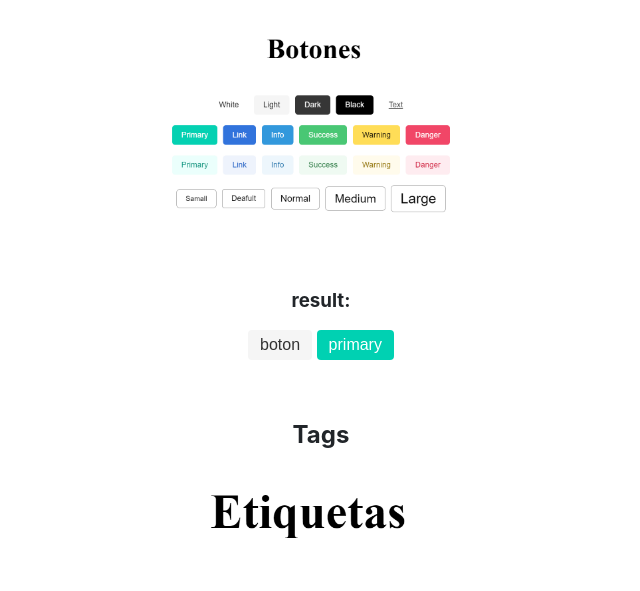
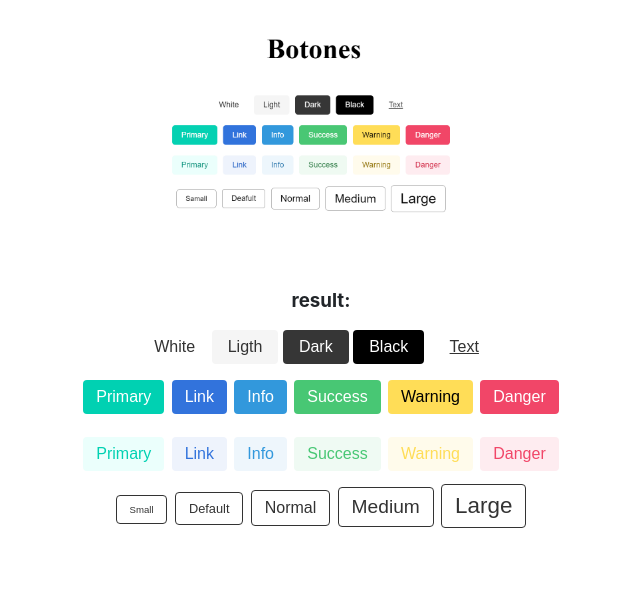
Before and after one commit to VPseudo11/framework_CSS, a plain HTML site: page 16-talleres/frameworkcss/index.html in a window 1280 px wide. Shown: the part 114-705 px from the top of the page, without its empty margins (319-959 px from the left). Drawn offline with Linux system fonts and the light colour scheme.

Commit message:
buttons and labels whith the group

```diff
--- a/16-talleres/frameworkcss/index.html
+++ b/16-talleres/frameworkcss/index.html
@@ -1,5 +1,6 @@
 <!DOCTYPE html>
 <html lang="en">
+
 <head>
   <meta charset="UTF-8">
   <meta http-equiv="X-UA-Compatible" content="IE=edge">
@@ -8,6 +9,7 @@
   <link rel="stylesheet" href="style.css">
   <link rel="stylesheet" href="utilities.css">
 </head>
+
 <body>
   <h1>Framework CSS</h1>
 
@@ -19,8 +21,34 @@
     <h3>result:</h3>
     <div class="container">
       <!-- tu código aquí -->
-      <button type="button" class="btn">boton</button>
-      <button type="button" class="btn btn-primary">primary</button>
+      <button type="button" class="btn">White</button>
+      <button type="button" class="btn btn-ligth p-1">Ligth</button>
+      <button type="button" class="btn btn-dark p-1">Dark</button>
+      <button type="button" class="btn btn-black p-1">Black</button>
+      <button type="button" class="btn btn-text p-2">Text</button>
+    </div>
+    <div class="container">
+      <button type="button" class="btn btn-primary p-3 m-1">Primary</button>
+      <button type="button" class="btn btn-link p-3 m-1">Link</button>
+      <button type="button" class="btn btn-info p-3 m-1">Info</button>
+      <button type="button" class="btn btn-success p-3 m-1">Success</button>
+      <button type="button" class="btn btn-warning p-3 m-1">Warning</button>
+      <button type="button" class="btn btn-danger p-3 m-1">Danger</button>
+    </div>
+    <div class="container">
+      <button type="button" class="btn btn-primary-l p-3 m-2">Primary</button>
+      <button type="button" class="btn btn-link-l p-3 m-2">Link</button>
+      <button type="button" class="btn btn-info-l p-3 m-2">Info</button>
+      <button type="button" class="btn btn-success-l p-3 m-2">Success</button>
+      <button type="button" class="btn btn-warning-l p-3 m-2">Warning</button>
+      <button type="button" class="btn btn-danger-l p-3 m-2">Danger</button>
+    </div>
+    <div class="container">
+      <button type="button" class="btn1 p-3 m-2 fz-1">Small</button>
+      <button type="button" class="btn1 p-3 m-2 fz-2">Default</button>
+      <button type="button" class="btn1 p-3 m-2 fz-3">Normal</button>
+      <button type="button" class="btn1 p-3 m-2 fz-4">Medium</button>
+      <button type="button" class="btn1 p-3 m-2 fz-5">Large</button>
     </div>
   </section>
 
@@ -32,6 +60,11 @@
     <h3>result:</h3>
     <div class="container">
       <!-- tu código aquí -->
+      <label for="" class="lbl lbl-1">Primary</label>
+      <label for="" class="lbl">Link</label>
+      <label for="" class="lbl">Info</label>
+      <label for="" class="lbl">Warning</label>
+      <label for="" class="lbl">Danger</label>
     </div>
   </section>
 
@@ -83,4 +116,5 @@
     </div>
   </section>
 </body>
+
 </html>
--- a/16-talleres/frameworkcss/utilities.css
+++ b/16-talleres/frameworkcss/utilities.css
@@ -35,10 +35,28 @@
   padding: 6px 12px;
   font-size: var(--font-normal);
   color: #333;
-  background-color: #f5f5f5;
+  background-color: white;
   border: none;
   border-radius: 4px;
   cursor: pointer;
+}
+
+.btn-ligth {
+  background-color: #f5f5f5;
+}
+
+.btn-dark {
+  color: white;
+  background-color: #363636;
+}
+
+.btn-black {
+  color: white;
+  background-color: #000000;
+}
+
+.btn-text {
+  text-decoration: underline;
 }
 
 .btn-primary {
@@ -46,19 +64,154 @@
   background-color: var(--color-primary);
 }
 
+.btn-link {
+  color: white;
+  background-color: var(--color-link);
+}
+
+.btn-info {
+  color: #fff;
+  background-color: var(--color-info);
+}
+
+.btn-success {
+  color: #fff;
+  background-color: var(--color-success);
+}
+
+.btn-warning {
+  color: black;
+  background-color: var(--color-warning);
+}
+
+.btn-danger {
+  color: #fff;
+  background-color: var(--color-danger);
+}
+
+.btn-primary-l {
+  color: var(--color-primary);
+  background-color: var(--color-light-primary);
+}
+
+.btn-link-l {
+  color: var(--color-link);
+  background-color: var(--color-light-link);
+}
+
+.btn-info-l {
+  color: var(--color-info);
+  background-color: var(--color-light-info);
+}
+
+.btn-success-l {
+  color: var(--color-success);
+  background-color: var(--color-light-success);
+}
+
+.btn-warning-l {
+  color: var(--color-warning);
+  background-color: var(--color-light-warning);
+}
+
+.btn-danger-l {
+  color: var(--color-danger);
+  background-color: var(--color-light-danger);
+}
+
+.btn1 {
+  display: inline-block;
+  padding: 6px 12px;
+  font-size: var(--font-normal);
+  color: #333;
+  background-color: white;
+  border: solid 1px;
+  border-radius: 4px;
+  cursor: pointer;
+}
+
+.lbl{
+  display: inline-block;
+  padding: 6px 6px;
+  font-size: var(--font-small);
+  font-family: 'Times New Roman', Times, serif;
+  color: #333;
+  background-color: white;
+  border: none;
+  border-radius: 4px;
+}
+
+
+.lbl-1{
+  color: var(--color-primary);
+  background-color: var(--color-light-primary);
+}
+
 /****************/
 /* UTILIDADES */
 /**************/
+/* Utilidades para el padding de los btn */
+.p-1 {
+  padding: 0.5rem 1rem;
+}
+
 .p-2 {
-  padding: 1.1rem;
+  padding: 0.5rem 1.3rem
+}
+
+.p-3 {
+  padding: .5rem .8rem;
+}
+
+.m-1 {
+  margin: 1rem .1rem;
+}
+
+.m-2 {
+  margin: .4rem .1rem;
 }
 
 
+.fz-1 {
+  font-size: .6rem;
+}
+
+.fz-2 {
+  font-size: .8rem;
+}
+
+.fz-3 {
+  font-size: 1rem;
+}
+
+.fz-4 {
+  font-size: 1.2rem;
+}
+
+.fz-5 {
+  font-size: 1.4rem;
+}
 
 /*=============== BREAKPOINTS ===============*/
 /* Dispositivos pequeños */
-@media screen and (max-width: 320px) {
-  .sm:p-2 {
+@media screen and (min-width: 320px) {
+  .sm-p-1 {
+    padding: 1.1rem;
+  }
+
+  .sm-p-2 {
+    padding: 1.1rem;
+  }
+
+  .sm-p-3 {
+    padding: 1.1rem;
+  }
+
+  .sm-p-4 {
+    padding: 1.1rem;
+  }
+
+  .sm-p-5 {
     padding: 1.1rem;
   }
 
@@ -66,7 +219,7 @@
 
 /* Dispositivos medianos */
 @media screen and (min-width: 576px) {
-  .md:p-2 {
+  .md-p-2 {
     padding: 1.1rem;
   }
 }
```
